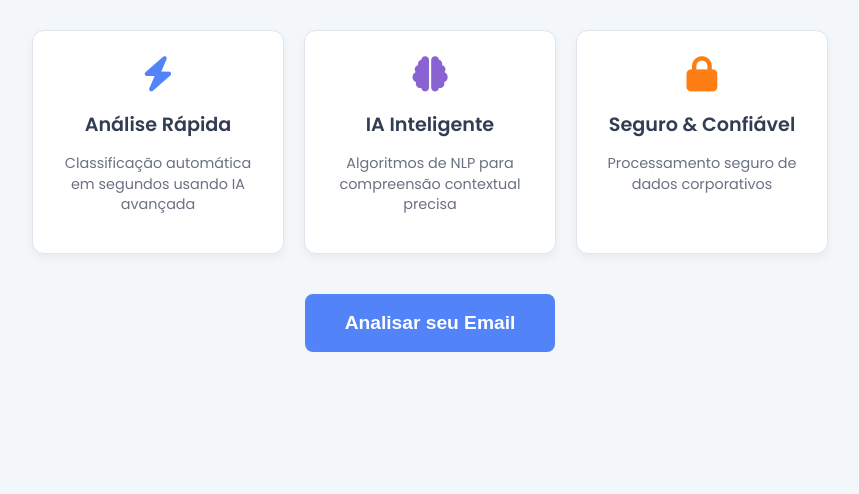
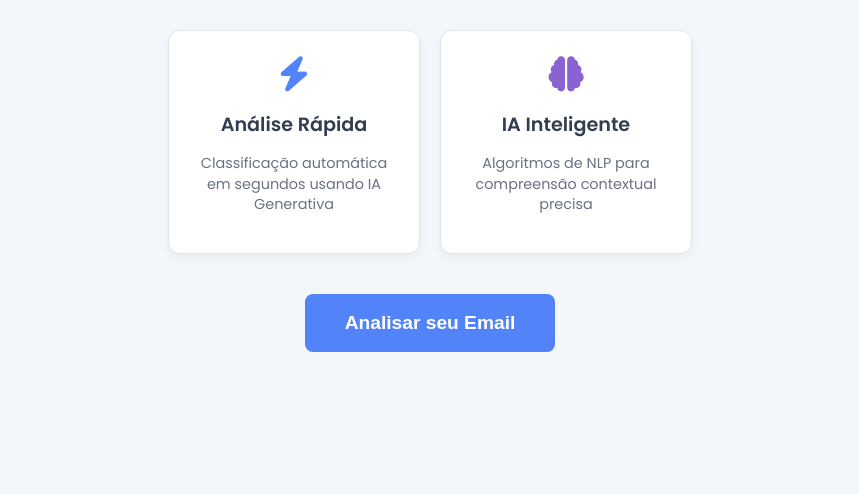
Before and after one commit to notfabo/desafio-autoU, a Flask app: page / in a window 1280 px wide. Shown: the part 229-723 px from the top of the page, without its empty margins (210-1069 px from the left). Run offline with Flask 3, Linux system fonts and the light colour scheme.

Commit message:
chore: alterando cards na tela inicial

```diff
--- a/backend/templates/index.html
+++ b/backend/templates/index.html
@@ -25,17 +25,12 @@
                 <div class="feature-card">
                     <i class="fas fa-bolt icon-blue"></i>
                     <h3>Análise Rápida</h3>
-                    <p>Classificação automática em segundos usando IA avançada</p>
+                    <p>Classificação automática em segundos usando IA Generativa</p>
                 </div>
                 <div class="feature-card">
                     <i class="fas fa-brain icon-purple"></i>
                     <h3>IA Inteligente</h3>
                     <p>Algoritmos de NLP para compreensão contextual precisa</p>
-                </div>
-                <div class="feature-card">
-                    <i class="fas fa-lock icon-orange"></i>
-                    <h3>Seguro & Confiável</h3>
-                    <p>Processamento seguro de dados corporativos</p>
                 </div>
             </section>
 
```
